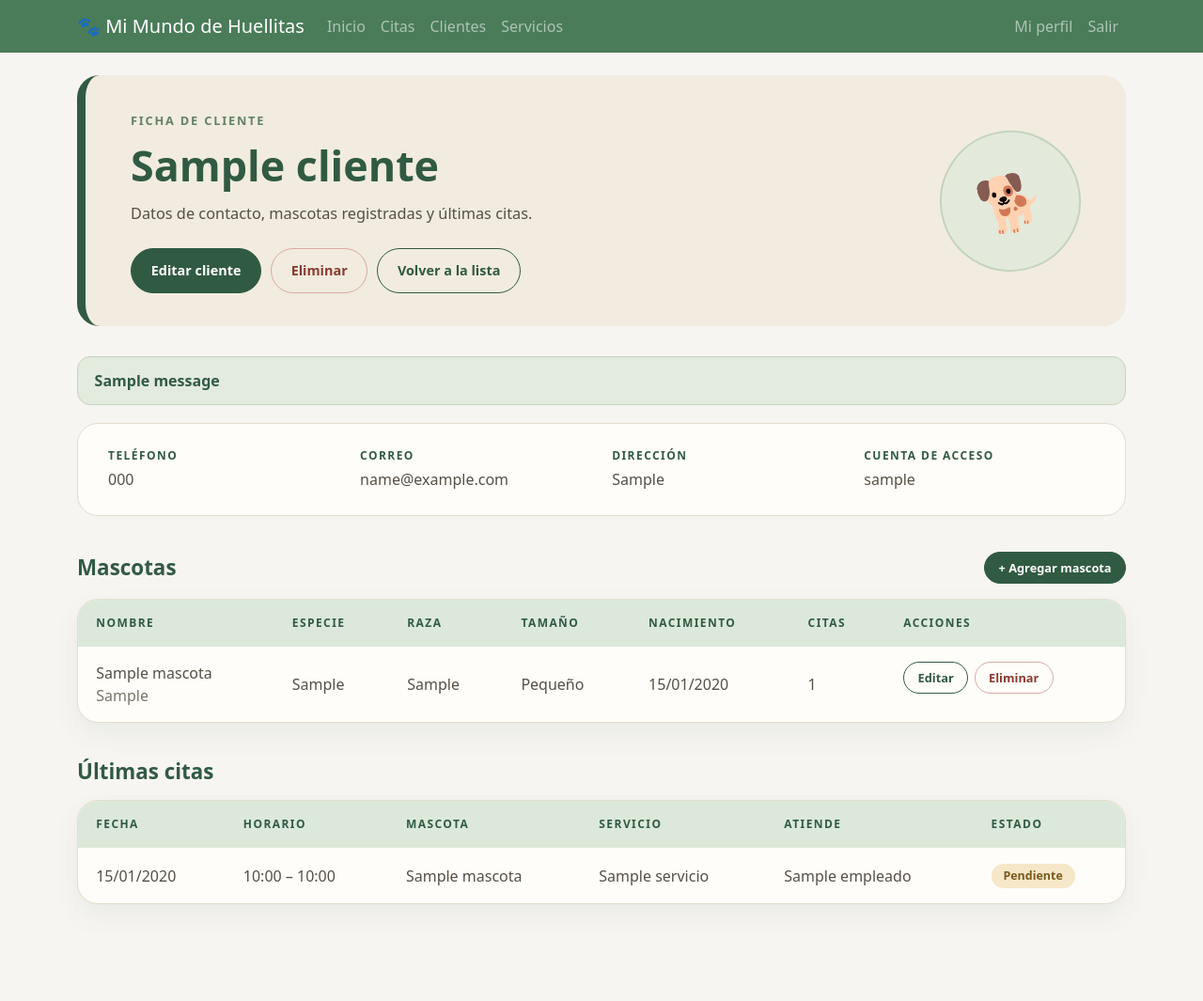
After one commit to Juzzl/mundo-huellitas, a Django app: page /clientes/1/ in a window 1280 px wide. The commit adds this page. Shown: the whole page at 94% size. Run offline with Django 5.2, Linux system fonts and the light colour scheme; a user stored in the database is signed in; tables that the repository leaves empty hold one stand-in row (values such as "Sample post"); one stand-in notice (Sample message) is shown.

Commit message:
agregados y cambios
unión de todos los datos de las ramas

```diff
--- a/clientes/models.py
+++ b/clientes/models.py
@@ -1,5 +1,6 @@
 from django.conf import settings
 from django.db import models
+
 
 class Cliente(models.Model):
     usuario = models.OneToOneField(
@@ -18,12 +19,14 @@ class Cliente(models.Model):
     def __str__(self):
         return self.nombre
 
+
 class Mascota(models.Model):
     TAMANO_CHOICES = [
         ("PEQUENO", "Pequeño"),
         ("MEDIANO", "Mediano"),
         ("GRANDE", "Grande"),
     ]
+
     cliente = models.ForeignKey(Cliente, on_delete=models.CASCADE, related_name="mascotas")
     nombre = models.CharField(max_length=100)
     especie = models.CharField(max_length=50, default="Perro")
--- a/clientes/urls.py
+++ b/clientes/urls.py
@@ -3,12 +3,19 @@ from django.urls import path
 from . import views
 
 urlpatterns = [
-    path('', views.clientes, name='clientes'),
-    path('login/', auth_views.LoginView.as_view(
-        template_name='clientes/login.html',
+    path("", views.clientes, name="clientes"),
+    path("nuevo/", views.crear_cliente, name="clientes_crear"),
+    path("<int:pk>/", views.detalle_cliente, name="clientes_detalle"),
+    path("<int:pk>/editar/", views.editar_cliente, name="clientes_editar"),
+    path("<int:pk>/eliminar/", views.eliminar_cliente, name="clientes_eliminar"),
+    path("<int:cliente_pk>/mascotas/nueva/", views.crear_mascota, name="mascotas_crear"),
+    path("mascotas/<int:pk>/editar/", views.editar_mascota, name="mascotas_editar"),
+    path("mascotas/<int:pk>/eliminar/", views.eliminar_mascota, name="mascotas_eliminar"),
+    path("login/", auth_views.LoginView.as_view(
+        template_name="clientes/login.html",
         redirect_authenticated_user=True,
-    ), name='login'),
-    path('salir/', auth_views.LogoutView.as_view(), name='logout'),
-    path('perfil/', views.perfil, name='perfil'),
-    path('entrar/', views.redireccion_por_rol, name='redireccion_rol'),
+    ), name="login"),
+    path("salir/", auth_views.LogoutView.as_view(), name="logout"),
+    path("perfil/", views.perfil, name="perfil"),
+    path("entrar/", views.redireccion_por_rol, name="redireccion_rol"),
 ]
--- a/clientes/views.py
+++ b/clientes/views.py
@@ -1,27 +1,158 @@
+from django.contrib import messages
 from django.contrib.auth.decorators import login_required
+from django.core.paginator import Paginator
 from django.db.models import Count, Q
-from django.shortcuts import redirect, render
+from django.shortcuts import get_object_or_404, redirect, render
+from django.urls import reverse
 from citas.models import Cita
-from citas.roles import PERSONAL, rol_de, rol_requerido
+from citas.roles import ADMIN, PERSONAL, rol_de, rol_requerido
 from personal.models import Empleado
-from .models import Cliente
+from .forms import ClienteForm, MascotaForm
+from .models import Cliente, Mascota
+
+
+def plural(cantidad, singular, plural_):
+    return f"{cantidad} {singular if cantidad == 1 else plural_}"
 
 @rol_requerido(*PERSONAL)
 def clientes(request):
-    """Lista de clientes con sus mascotas. Solo para el personal (el cliente recibe 403)."""
-    q = request.GET.get("q", "").strip()
-    lista = Cliente.objects.annotate(total_mascotas=Count("mascotas")).prefetch_related("mascotas")
-    if q:
-        lista = lista.filter(Q(nombre__icontains=q) | Q(telefono__icontains=q))
-    return render(request, "clientes/clientes.html", {
-        "clientes": lista.order_by("nombre"),
-        "q": q,
+    busqueda = request.GET.get("q", "").strip()
+    lista = Cliente.objects.annotate(total_mascotas=Count("mascotas")).order_by("nombre")
+    if busqueda:
+        lista = lista.filter(
+            Q(nombre__icontains=busqueda)
+            | Q(telefono__icontains=busqueda)
+            | Q(email__icontains=busqueda)
+            | Q(pk__in=Mascota.objects.filter(nombre__icontains=busqueda).values("cliente_id"))
+        )
+    pagina = Paginator(lista, 10).get_page(request.GET.get("page"))
+    return render(request, "clientes/lista.html", {"pagina": pagina, "q": busqueda})
+
+@rol_requerido(*PERSONAL)
+def detalle_cliente(request, pk):
+    cliente = get_object_or_404(Cliente, pk=pk)
+    mascotas = cliente.mascotas.annotate(total_citas=Count("citas")).order_by("nombre")
+    citas = (
+        Cita.objects.filter(mascota__cliente=cliente)
+        .select_related("mascota", "servicio", "empleado")
+        .order_by("-fecha_hora_inicio")[:10]
+    )
+    return render(request, "clientes/detalle.html", {
+        "cliente": cliente,
+        "mascotas": mascotas,
+        "citas": citas,
     })
 
+@rol_requerido(ADMIN)
+def crear_cliente(request):
+    form = ClienteForm(request.POST or None)
+    if request.method == "POST" and form.is_valid():
+        cliente = form.save()
+        messages.success(request, f"Cliente {cliente.nombre} registrado. Ya puede agregarle sus mascotas.")
+        return redirect("clientes_detalle", pk=cliente.pk)
+    return render(request, "clientes/form.html", {
+        "form": form,
+        "etiqueta": "Clientes",
+        "titulo": "Nuevo cliente",
+        "descripcion": "Registre los datos del dueño. Las mascotas se agregan después, desde su ficha.",
+        "volver": reverse("clientes"),
+    })
+
+@rol_requerido(ADMIN)
+def editar_cliente(request, pk):
+    cliente = get_object_or_404(Cliente, pk=pk)
+    form = ClienteForm(request.POST or None, instance=cliente)
+    if request.method == "POST" and form.is_valid():
+        form.save()
+        messages.success(request, "Datos del cliente actualizados.")
+        return redirect("clientes_detalle", pk=cliente.pk)
+    return render(request, "clientes/form.html", {
+        "form": form,
+        "etiqueta": "Clientes",
+        "titulo": "Editar cliente",
+        "descripcion": cliente.nombre,
+        "volver": reverse("clientes_detalle", args=[cliente.pk]),
+    })
+
+@rol_requerido(ADMIN)
+def eliminar_cliente(request, pk):
+    cliente = get_object_or_404(Cliente, pk=pk)
+    if request.method == "POST":
+        nombre = cliente.nombre
+        cliente.delete()
+        messages.success(request, f"Cliente {nombre} eliminado.")
+        return redirect("clientes")
+    avisos = []
+    mascotas = cliente.mascotas.count()
+    citas = Cita.objects.filter(mascota__cliente=cliente).count()
+    if mascotas:
+        avisos.append(plural(mascotas, "mascota registrada", "mascotas registradas"))
+    if citas:
+        avisos.append(plural(citas, "cita del historial", "citas del historial"))
+    return render(request, "clientes/confirmar_eliminar.html", {
+        "etiqueta": "Clientes",
+        "titulo": "Eliminar cliente",
+        "pregunta": f"¿Seguro que desea eliminar a {cliente.nombre}? Esta acción no se puede deshacer.",
+        "avisos": avisos,
+        "volver": reverse("clientes_detalle", args=[cliente.pk]),
+    })
+
+@rol_requerido(ADMIN)
+def crear_mascota(request, cliente_pk):
+    cliente = get_object_or_404(Cliente, pk=cliente_pk)
+    form = MascotaForm(request.POST or None)
+    if request.method == "POST" and form.is_valid():
+        mascota = form.save(commit=False)
+        mascota.cliente = cliente
+        mascota.save()
+        messages.success(request, f"{mascota.nombre} fue registrado como mascota de {cliente.nombre}.")
+        return redirect("clientes_detalle", pk=cliente.pk)
+    return render(request, "clientes/form.html", {
+        "form": form,
+        "etiqueta": "Mascotas",
+        "titulo": "Nueva mascota",
+        "descripcion": f"Dueño: {cliente.nombre}",
+        "volver": reverse("clientes_detalle", args=[cliente.pk]),
+    })
+
+@rol_requerido(ADMIN)
+def editar_mascota(request, pk):
+    mascota = get_object_or_404(Mascota.objects.select_related("cliente"), pk=pk)
+    form = MascotaForm(request.POST or None, instance=mascota)
+    if request.method == "POST" and form.is_valid():
+        form.save()
+        messages.success(request, f"Datos de {mascota.nombre} actualizados.")
+        return redirect("clientes_detalle", pk=mascota.cliente_id)
+    return render(request, "clientes/form.html", {
+        "form": form,
+        "etiqueta": "Mascotas",
+        "titulo": "Editar mascota",
+        "descripcion": f"Dueño: {mascota.cliente.nombre}",
+        "volver": reverse("clientes_detalle", args=[mascota.cliente_id]),
+    })
+
+@rol_requerido(ADMIN)
+def eliminar_mascota(request, pk):
+    mascota = get_object_or_404(Mascota.objects.select_related("cliente"), pk=pk)
+    if request.method == "POST":
+        nombre = mascota.nombre
+        mascota.delete()
+        messages.success(request, f"{nombre} fue eliminado de las mascotas.")
+        return redirect("clientes_detalle", pk=mascota.cliente_id)
+    avisos = []
+    citas = mascota.citas.count()
+    if citas:
+        avisos.append(plural(citas, "cita del historial", "citas del historial"))
+    return render(request, "clientes/confirmar_eliminar.html", {
+        "etiqueta": "Mascotas",
+        "titulo": "Eliminar mascota",
+        "pregunta": f"¿Seguro que desea eliminar a {mascota.nombre}? Esta acción no se puede deshacer.",
+        "avisos": avisos,
+        "volver": reverse("clientes_detalle", args=[mascota.cliente_id]),
+    })
 
 @login_required
 def redireccion_por_rol(request):
-    """Después de iniciar sesión: el personal va a la agenda y el cliente a su perfil."""
     if rol_de(request.user) in PERSONAL:
         return redirect("citas_lista")
     return redirect("perfil")
@@ -29,7 +160,6 @@ def redireccion_por_rol(request):
 
 @login_required
 def perfil(request):
-    """Perfil de quien inició sesión. Un cliente ve sus datos, sus mascotas y sus citas."""
     cliente = Cliente.objects.filter(usuario=request.user).first()
     empleado = Empleado.objects.filter(usuario=request.user).first()
     mascotas, citas = [], []
--- a/static/css/clientes.css
+++ b/static/css/clientes.css
@@ -249,3 +249,247 @@
         transform: none;
     }
 }
+.pagina-clientes {
+    --peligro: #8a3a30;
+    --texto: #564f45;
+}
+
+.pagina-clientes a:focus-visible,
+.pagina-clientes button:focus-visible {
+    outline: 3px solid var(--verde-medio);
+    outline-offset: 3px;
+}
+
+.clientes-boton--peligro {
+    border-color: #d9aaa3;
+    background: transparent;
+    color: var(--peligro);
+}
+
+.clientes-boton--peligro:hover {
+    background: #f3dedb;
+    color: var(--peligro);
+}
+
+.clientes-bienvenida__acciones {
+    display: flex;
+    flex-wrap: wrap;
+    gap: 0.6rem;
+}
+
+.clientes-mensajes {
+    margin: 0 0 1.2rem;
+    padding: 0;
+    list-style: none;
+}
+
+.clientes-mensaje {
+    margin-bottom: 0.5rem;
+    padding: 0.8rem 1.1rem;
+    border: 1px solid #c5d3bd;
+    border-radius: 14px;
+    background: #e3ebde;
+    color: var(--verde-profundo);
+    font-weight: 600;
+}
+
+.clientes-mensaje.error {
+    border-color: #d9aaa3;
+    background: #f3dedb;
+    color: var(--peligro);
+}
+
+.clientes-buscador__campo {
+    flex: 1 1 280px;
+}
+
+.clientes-buscador__campo input {
+    width: 100%;
+}
+
+.clientes-tabla a.clientes-enlace {
+    color: var(--verde-profundo);
+    font-weight: 700;
+    text-decoration: none;
+}
+
+.clientes-tabla a.clientes-enlace:hover {
+    text-decoration: underline;
+}
+
+.clientes-suave {
+    color: #7a7468;
+}
+
+.clientes-paginacion {
+    display: flex;
+    align-items: center;
+    justify-content: center;
+    gap: 1rem;
+    margin-top: 1.4rem;
+    color: #7a7468;
+}
+
+.clientes-datos {
+    display: grid;
+    grid-template-columns: repeat(auto-fit, minmax(220px, 1fr));
+    gap: 1.4rem;
+    margin-bottom: 2.4rem;
+    padding: 1.6rem 2rem;
+    border: 1px solid var(--borde);
+    border-radius: 22px;
+    background: #fffdf9;
+}
+
+.clientes-datos span.clientes-etiqueta {
+    display: block;
+    margin-bottom: 0.25rem;
+    color: var(--verde-profundo);
+    font-size: 0.75rem;
+    font-weight: 700;
+    letter-spacing: 0.12em;
+    text-transform: uppercase;
+}
+
+.clientes-seccion {
+    margin-bottom: 2.4rem;
+}
+
+.clientes-seccion__encabezado {
+    display: flex;
+    flex-wrap: wrap;
+    align-items: center;
+    justify-content: space-between;
+    gap: 0.8rem;
+    margin-bottom: 1rem;
+}
+
+.clientes-seccion__encabezado h2 {
+    margin: 0;
+    color: var(--verde-profundo);
+    font-size: 1.4rem;
+    font-weight: 750;
+}
+
+/* Formulario */
+.clientes-formulario {
+    padding: clamp(1.5rem, 4vw, 2.5rem);
+    border: 1px solid var(--borde);
+    border-radius: 24px;
+    background: #fffdf9;
+    box-shadow: 0 12px 28px #315a4312;
+}
+
+.clientes-formulario__rejilla {
+    display: grid;
+    grid-template-columns: repeat(auto-fit, minmax(240px, 1fr));
+    gap: 1.2rem 1.5rem;
+}
+
+.clientes-campo {
+    display: flex;
+    flex-direction: column;
+    gap: 0.4rem;
+}
+
+.clientes-campo--ancho {
+    grid-column: 1 / -1;
+}
+
+.clientes-campo label {
+    color: var(--verde-profundo);
+    font-size: 0.85rem;
+    font-weight: 700;
+}
+
+.pagina-clientes .clientes-campo input,
+.pagina-clientes .clientes-campo select,
+.pagina-clientes .clientes-campo textarea {
+    width: 100%;
+    padding: 0.7rem 0.9rem;
+    border: 1px solid var(--borde);
+    border-radius: 14px;
+    background: #fff;
+    color: var(--cafe-oscuro);
+    font: inherit;
+}
+
+.pagina-clientes .clientes-campo input:focus,
+.pagina-clientes .clientes-campo select:focus,
+.pagina-clientes .clientes-campo textarea:focus {
+    border-color: var(--verde-medio);
+    outline: 3px solid #4a7c5933;
+}
+
+.clientes-campo--error input,
+.clientes-campo--error select,
+.clientes-campo--error textarea {
+    border-color: #d9aaa3;
+}
+
+.clientes-ayuda {
+    color: #7a7468;
+    font-size: 0.8rem;
+}
+
+.clientes-error {
+    color: var(--peligro);
+    font-size: 0.82rem;
+    font-weight: 600;
+}
+
+.clientes-formulario__acciones {
+    display: flex;
+    justify-content: flex-end;
+    gap: 0.8rem;
+    margin-top: 1.8rem;
+    padding-top: 1.4rem;
+    border-top: 1px solid #eee8df;
+}
+.clientes-confirmacion {
+    max-width: 640px;
+    padding: clamp(1.5rem, 4vw, 2.5rem);
+    border: 1px solid var(--borde);
+    border-radius: 24px;
+    background: #fffdf9;
+    box-shadow: 0 12px 28px #315a4312;
+}
+
+.clientes-confirmacion p {
+    margin: 0 0 1.2rem;
+    font-size: 1.05rem;
+    line-height: 1.6;
+}
+
+.clientes-aviso {
+    margin-bottom: 1.4rem;
+    padding: 1rem 1.2rem;
+    border: 1px solid #e3cf9f;
+    border-radius: 14px;
+    background: #f6e7c8;
+    color: #7a5a1c;
+}
+
+.clientes-aviso p {
+    margin: 0 0 0.3rem;
+    font-size: 0.95rem;
+}
+
+.clientes-aviso strong {
+    display: block;
+}
+
+@media (max-width: 767px) {
+    .clientes-tabla td.clientes-acciones {
+        justify-content: flex-start;
+    }
+
+    .clientes-formulario__acciones {
+        flex-direction: column-reverse;
+    }
+
+    .clientes-datos {
+        padding: 1.2rem 1.4rem;
+    }
+    body { background: #ffcccc !important; }
+}
--- a/templates/base.html
+++ b/templates/base.html
@@ -8,6 +8,7 @@
     <link href="https://cdn.jsdelivr.net/npm/bootstrap@5.3.3/dist/css/bootstrap.min.css" rel="stylesheet">
     <link rel="stylesheet" href="{% static 'css/estilos.css' %}">
     <link rel="stylesheet" href="{% static 'css/citas.css' %}">
+    <link rel="stylesheet" href="{% static 'css/clientes.css' %}">
     {% block extra_css %}{% endblock %}
 </head>
 <body>
--- /dev/null
+++ b/templates/clientes/_mensajes.html
@@ -0,0 +1,5 @@
+{% if messages %}
+  <ul class="clientes-mensajes">
+    {% for m in messages %}<li class="clientes-mensaje {{ m.tags }}">{{ m }}</li>{% endfor %}
+  </ul>
+{% endif %}
--- /dev/null
+++ b/templates/clientes/detalle.html
@@ -0,0 +1,97 @@
+{% extends "base.html" %}
+
+{% block titulo %}{{ cliente.nombre }} · Mi Mundo de Huellitas{% endblock %}
+
+{% block contenido %}
+<div class="pagina-clientes">
+
+  <section class="clientes-bienvenida">
+    <div>
+      <span class="clientes-bienvenida__etiqueta">Ficha de cliente</span>
+      <h1>{{ cliente.nombre }}</h1>
+      <p>Datos de contacto, mascotas registradas y últimas citas.</p>
+      <div class="clientes-bienvenida__acciones">
+        {% if rol == "administrador" %}
+          <a class="clientes-boton" href="{% url 'clientes_editar' cliente.pk %}">Editar cliente</a>
+          <a class="clientes-boton clientes-boton--peligro" href="{% url 'clientes_eliminar' cliente.pk %}">Eliminar</a>
+        {% endif %}
+        <a class="clientes-boton clientes-boton--suave" href="{% url 'clientes' %}">Volver a la lista</a>
+      </div>
+    </div>
+    <div class="clientes-bienvenida__adorno" aria-hidden="true">🐕</div>
+  </section>
+
+  {% include "clientes/_mensajes.html" %}
+
+  <div class="clientes-datos">
+    <div><span class="clientes-etiqueta">Teléfono</span>{{ cliente.telefono }}</div>
+    <div><span class="clientes-etiqueta">Correo</span>{% if cliente.email %}{{ cliente.email }}{% else %}<span class="clientes-suave">Sin correo</span>{% endif %}</div>
+    <div><span class="clientes-etiqueta">Dirección</span>{% if cliente.direccion %}{{ cliente.direccion }}{% else %}<span class="clientes-suave">Sin registrar</span>{% endif %}</div>
+    <div><span class="clientes-etiqueta">Cuenta de acceso</span>{% if cliente.usuario %}{{ cliente.usuario.username }}{% else %}<span class="clientes-suave">Sin cuenta vinculada</span>{% endif %}</div>
+  </div>
+
+  <section class="clientes-seccion">
+    <div class="clientes-seccion__encabezado">
+      <h2>Mascotas</h2>
+      {% if rol == "administrador" %}
+        <a class="clientes-boton clientes-boton--chico" href="{% url 'mascotas_crear' cliente.pk %}">+ Agregar mascota</a>
+      {% endif %}
+    </div>
+    <div class="clientes-tabla-contenedor">
+      <table class="clientes-tabla">
+        <thead>
+          <tr><th>Nombre</th><th>Especie</th><th>Raza</th><th>Tamaño</th><th>Nacimiento</th><th>Citas</th>{% if rol == "administrador" %}<th>Acciones</th>{% endif %}</tr>
+        </thead>
+        <tbody>
+        {% for m in mascotas %}
+          <tr>
+            <td data-label="Nombre">{{ m.nombre }}{% if m.notas %}<br><span class="clientes-suave">{{ m.notas }}</span>{% endif %}</td>
+            <td data-label="Especie">{{ m.especie }}</td>
+            <td data-label="Raza">{% if m.raza %}{{ m.raza }}{% else %}<span class="clientes-suave">—</span>{% endif %}</td>
+            <td data-label="Tamaño">{% if m.tamano %}{{ m.get_tamano_display }}{% else %}<span class="clientes-suave">—</span>{% endif %}</td>
+            <td data-label="Nacimiento">{% if m.fecha_nacimiento %}{{ m.fecha_nacimiento|date:"d/m/Y" }}{% else %}<span class="clientes-suave">—</span>{% endif %}</td>
+            <td data-label="Citas">{{ m.total_citas }}</td>
+            {% if rol == "administrador" %}
+            <td data-label="Acciones" class="clientes-acciones">
+              <a class="clientes-boton clientes-boton--suave clientes-boton--chico" href="{% url 'mascotas_editar' m.pk %}">Editar</a>
+              <a class="clientes-boton clientes-boton--peligro clientes-boton--chico" href="{% url 'mascotas_eliminar' m.pk %}">Eliminar</a>
+            </td>
+            {% endif %}
+          </tr>
+        {% empty %}
+          <tr><td colspan="7" class="clientes-vacio">Este cliente todavía no tiene mascotas registradas.</td></tr>
+        {% endfor %}
+        </tbody>
+      </table>
+    </div>
+  </section>
+
+  <section class="clientes-seccion">
+    <div class="clientes-seccion__encabezado">
+      <h2>Últimas citas</h2>
+    </div>
+    <div class="clientes-tabla-contenedor">
+      <table class="clientes-tabla">
+        <thead>
+          <tr><th>Fecha</th><th>Horario</th><th>Mascota</th><th>Servicio</th><th>Atiende</th><th>Estado</th></tr>
+        </thead>
+        <tbody>
+        {% for c in citas %}
+          <tr>
+            <td data-label="Fecha">{{ c.fecha_hora_inicio|date:"d/m/Y" }}</td>
+            <td data-label="Horario">{{ c.fecha_hora_inicio|time:"H:i" }} – {{ c.fecha_hora_fin|time:"H:i" }}</td>
+            <td data-label="Mascota">{{ c.mascota.nombre }}</td>
+            <td data-label="Servicio">{{ c.servicio.nombre }}</td>
+            <td data-label="Atiende">{% if c.empleado %}{{ c.empleado.nombre }}{% else %}<span class="clientes-suave">Sin asignar</span>{% endif %}</td>
+            <td data-label="Estado"><span class="citas-estado citas-estado--{{ c.estado }}">{{ c.get_estado_display }}</span></td>
+          </tr>
+        {% empty %}
+          <tr><td colspan="6" class="clientes-vacio">Todavía no hay citas para este cliente.</td></tr>
+        {% endfor %}
+        </tbody>
+      </table>
+    </div>
+  </section>
+
+</div>
+{% endblock %}
```
Also changed, not shown: clientes/forms.py (added, +68 -0 lines), templates/clientes/confirmar_eliminar.html (added, +34 -0 lines), templates/clientes/form.html (added, +39 -0 lines), templates/clientes/lista.html (added, +71 -0 lines), clientes/migrations/0001_initial.py, clientes/migrations/0002_cliente_usuario.py.
